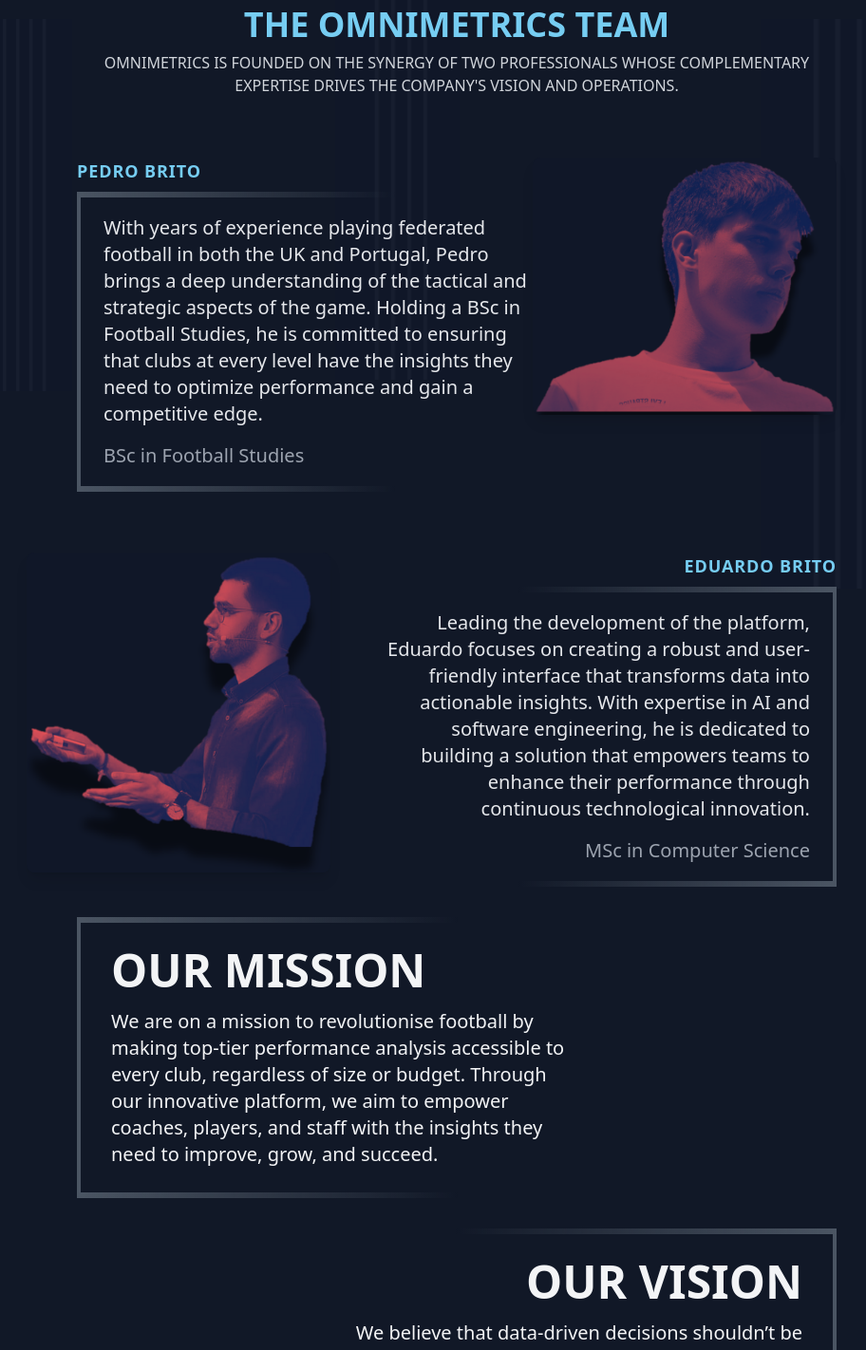
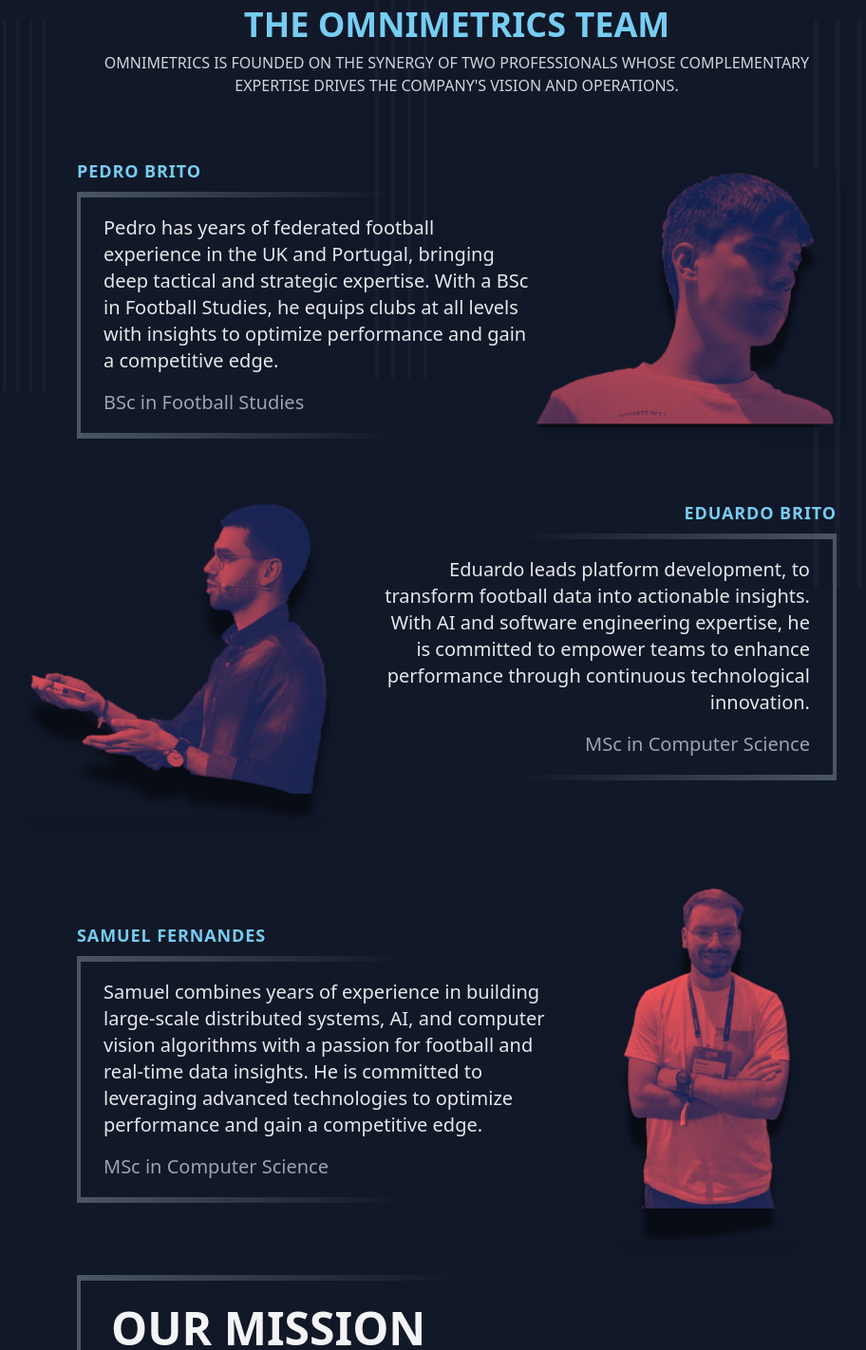
Before and after one commit to OmniMetrics/omnimetrics.pro, a Vue app: page /about in a window 1280 px wide. Shown: the part 180-1602 px from the top of the page at 95% size, without its empty margins (159-1071 px from the left). Built offline with nearby package versions, Linux system fonts and the light colour scheme.

Commit message:
add samu

```diff
--- a/src/components/Message.vue
+++ b/src/components/Message.vue
@@ -70,7 +70,7 @@
             const domain = 'omnimetrics.pro';
             const subject = `Message from ${this.name}`;
             const body = this.message;
-            const mailtoLink = `mailto:?subject=${encodeURIComponent(subject)}&body=${encodeURIComponent(body)}`;
+            const mailtoLink = `mailto:${user}@${domain}?subject=${encodeURIComponent(subject)}&body=${encodeURIComponent(body)}`;
             window.location.href = mailtoLink;
         },
         closeModal() {
--- a/src/views/AboutView.vue
+++ b/src/views/AboutView.vue
@@ -51,8 +51,10 @@
           complementary expertise drives the company's vision and operations.
         </p>
       </section>
+
+
       <section
-        class="flex flex-col md:flex-row items-start w-full max-w-5xl py-8 text-gray-100"
+        class="flex flex-col md:flex-row mx-auto items-center w-full max-w-5xl py-8 text-gray-100"
       >
         <!-- LEFT SIDE (Text) -->
         <div class="w-full md:w-2/3 md:pr-8">
@@ -68,12 +70,9 @@
             class="relative border-l-4 border-gray-600 p-6 text-gray-200 leading-relaxed md:text-xl"
           >
             <p>
-              With years of experience playing federated football in both the UK
-              and Portugal, Pedro brings a deep understanding of the tactical
-              and strategic aspects of the game. Holding a BSc in Football
-              Studies, he is committed to ensuring that clubs at every level
-              have the insights they need to optimize performance and gain a
-              competitive edge.
+              Pedro has years of federated football experience in the UK and Portugal,
+              bringing deep tactical and strategic expertise. With a BSc in Football Studies,
+              he equips clubs at all levels with insights to optimize performance and gain a competitive edge.
             </p>
 
             <!-- Partial top border: left half only, fading to transparent -->
@@ -108,8 +107,9 @@
           />
         </div>
       </section>
+
       <section
-        class="flex flex-col md:flex-row items-start w-full max-w-5xl py-8 text-gray-100"
+        class="flex flex-col md:flex-row mx-auto items-start w-full max-w-5xl py-8 text-gray-100"
       >
         <!-- LEFT SIDE (Image) -->
         <div
@@ -138,12 +138,9 @@
             class="relative border-r-4 border-gray-600 p-6 text-gray-200 leading-relaxed md:text-xl"
           >
             <p>
-              Leading the development of the platform, Eduardo focuses on
-              creating a robust and user-friendly interface that transforms data
-              into actionable insights. With expertise in AI and software
-              engineering, he is dedicated to building a solution that empowers
-              teams to enhance their performance through continuous
-              technological innovation.
+              Eduardo leads platform development, to transform football data into actionable insights.
+              With AI and software engineering expertise, he is committed to empower teams
+              to enhance performance through continuous technological innovation.
             </p>
 
             <!-- Partial top border: right half only, fading to transparent -->
@@ -165,6 +162,62 @@
           </div>
         </div>
       </section>
+
+      <section
+        class="flex flex-col md:flex-row mx-auto items-center w-full max-w-5xl py-8 text-gray-100"
+      >
+        <!-- LEFT SIDE (Text) -->
+        <div class="w-full md:w-2/3 md:pr-4">
+          <!-- Name label -->
+          <div
+            class="text-lg font-bold uppercase text-secondary tracking-wider mb-2"
+          >
+            SAMUEL FERNANDES
+          </div>
+
+          <!-- Bordered box for main paragraph -->
+          <div
+            class="relative border-l-4 border-gray-600 p-6 text-gray-200 leading-relaxed md:text-xl"
+          >
+            <p>
+              Samuel combines years of experience in building large-scale distributed systems, AI,
+              and computer vision algorithms with a passion for football and real-time data insights.
+              He is committed to leveraging advanced technologies to optimize performance and gain a competitive edge.
+            </p>
+
+            <!-- Partial top border: left half only, fading to transparent -->
+            <span
+              class="pointer-events-none absolute top-0 left-0 w-2/3 h-[6px] bg-gradient-to-r from-gray-600 to-transparent"
+              aria-hidden="true"
+            ></span>
+
+            <!-- Partial bottom border: left half only, fading to transparent -->
+            <span
+              class="pointer-events-none absolute bottom-0 left-0 w-2/3 h-[6px] bg-gradient-to-r from-gray-600 to-transparent"
+              aria-hidden="true"
+            ></span>
+
+            <!-- Bottom small label -->
+            <div class="mt-4 text-md text-gray-400">
+              MSc in Computer Science
+            </div>
+          </div>
+        </div>
+
+        <!-- RIGHT SIDE (Image) -->
+        <div
+          class="w-full md:w-1/3 mt-6 md:mt-0 flex justify-center"
+        >
+          <!-- Example image; replace with your own.
+           Use object-cover or object-contain as desired. -->
+          <img
+            src="/src/assets/img/about-samu.png"
+            alt="Person's Profile"
+            class="rounded-lg shadow-lg max-w-xs max-h-96"
+          />
+        </div>
+      </section>
+
       <section class="w-full text-gray-100 space-y-8">
         <!-- TOP BLOCK (MISSION) -->
         <div class="relative border-l-4 border-gray-600 p-8">
```
Also changed, not shown: src/assets/img/about-samu.png (added).
